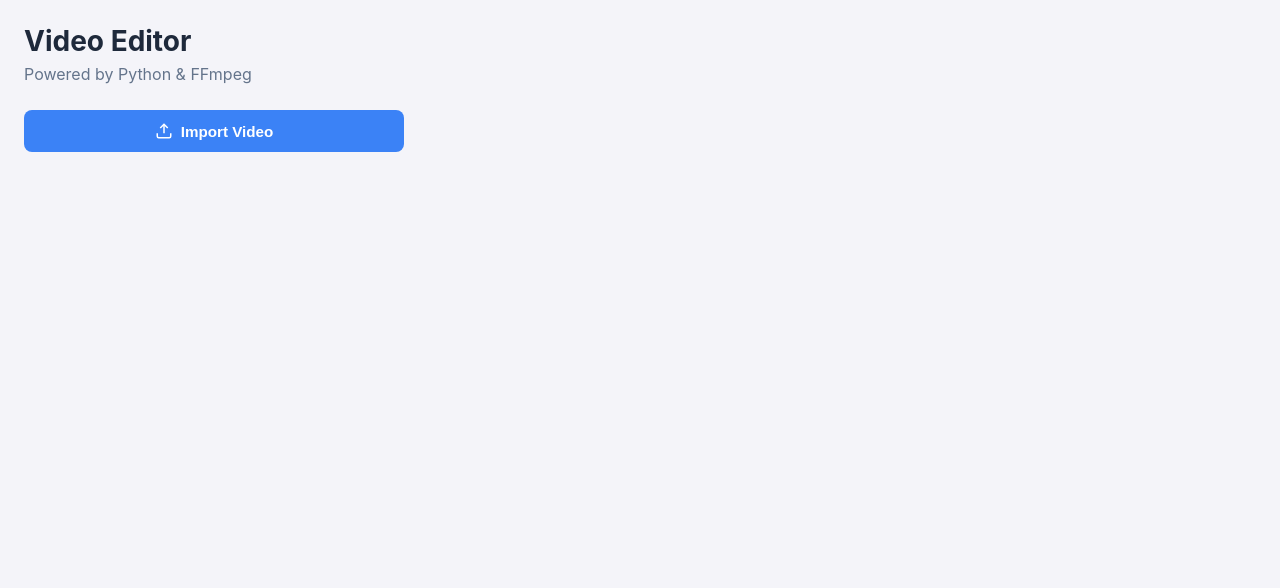
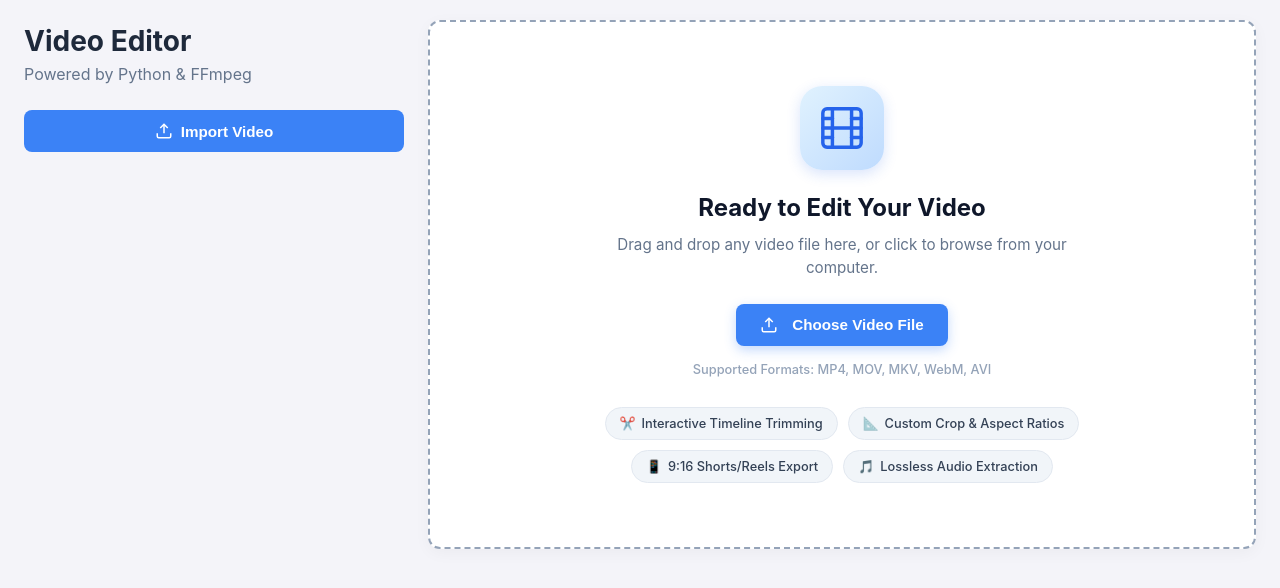
Before and after one commit to kartik08pandey/Explormee_video_editing_tool, a Flask app: template templates/index.html in a window 1280 px wide. Shown: the top 588 px of the page. Run offline with Flask 2, Linux system fonts and the light colour scheme; the template is opened without the code that fills it, so the values that code supplies are empty.

Commit message:
Fix Safari visibility: switch port to 5050 to avoid macOS AirPlay conflict, use 127.0.0.1, and add empty workspace dropzone

```diff
--- a/app.py
+++ b/app.py
@@ -638,7 +638,9 @@ if __name__ == '__main__':
         print("FFmpeg verification passed.")
 
     print(f"Output directory initialized at: {app.config['UPLOAD_FOLDER']}")
-    print("Open http://localhost:5000 in your web browser.")
+    port = int(os.environ.get('PORT', 5050))
+    print(f"Server running at: http://127.0.0.1:{port}")
+    print(f"Open http://127.0.0.1:{port} in your web browser.")
     print("-----------------------------------\n")
 
-    app.run(host='0.0.0.0', port=5000, debug=True)
+    app.run(host='0.0.0.0', port=port, debug=True)
--- a/templates/index.html
+++ b/templates/index.html
@@ -196,6 +196,80 @@
         .drag-handle { margin-right: 8px; color: var(--text-secondary); cursor: grab; font-size: 1.1rem; user-select: none; }
 
         .tools-section { display: none; } /* Hidden until upload */
+
+        /* Empty Workspace Welcome Dropzone */
+        .empty-workspace-card {
+            display: flex;
+            flex-direction: column;
+            align-items: center;
+            justify-content: center;
+            text-align: center;
+            padding: 64px 32px;
+            border: 2px dashed #94a3b8;
+            background: #ffffff;
+            border-radius: var(--radius-lg);
+            cursor: pointer;
+            transition: all 0.2s cubic-bezier(0.4, 0, 0.2, 1);
+            box-shadow: 0 4px 16px rgba(0, 0, 0, 0.04);
+            min-height: 420px;
+        }
+        .empty-workspace-card:hover, .empty-workspace-card.dragover {
+            border-color: #3b82f6;
+            background: #eff6ff;
+            transform: translateY(-2px);
+            box-shadow: 0 8px 24px rgba(59, 130, 246, 0.15);
+        }
+        .empty-icon-wrap {
+            width: 84px;
+            height: 84px;
+            border-radius: 22px;
+            background: linear-gradient(135deg, #e0f2fe, #bfdbfe);
+            color: #2563eb;
+            display: flex;
+            align-items: center;
+            justify-content: center;
+            margin-bottom: 20px;
+            box-shadow: 0 4px 14px rgba(37, 99, 235, 0.18);
+        }
+        .empty-title {
+            font-size: 1.5rem;
+            font-weight: 700;
+            color: #0f172a;
+            margin: 0 0 8px 0;
+        }
+        .empty-subtitle {
+            font-size: 0.95rem;
+            color: #64748b;
+            margin: 0 0 24px 0;
+            max-width: 480px;
+            line-height: 1.5;
+        }
+        .empty-formats {
+            font-size: 0.8rem;
+            color: #94a3b8;
+            margin-top: 14px;
+            font-weight: 500;
+        }
+        .empty-features-grid {
+            display: flex;
+            flex-wrap: wrap;
+            justify-content: center;
+            gap: 10px;
+            margin-top: 28px;
+            max-width: 600px;
+        }
+        .empty-feat-pill {
+            background: #f1f5f9;
+            border: 1px solid #e2e8f0;
+            color: #334155;
+            padding: 6px 14px;
+            border-radius: 9999px;
+            font-size: 0.8rem;
+            font-weight: 500;
+            display: flex;
+            align-items: center;
+            gap: 6px;
+        }
 
         /* Header */
         .header { margin-bottom: 24px; }
@@ -819,8 +893,41 @@
     </div>
 
     <!-- Main Workspace -->
-    <div class="workspace tools-section" id="workspace">
-        <div class="card" id="workspaceCard">
+    <div class="workspace" id="workspace">
+        <!-- Empty State Welcome Dropzone (Visible before upload) -->
+        <div class="card empty-workspace-card" id="emptyWorkspaceState" onclick="document.getElementById('fileInput').click()">
+            <div class="empty-icon-wrap">
+                <svg width="46" height="46" viewBox="0 0 24 24" fill="none" stroke="currentColor" stroke-width="1.8" stroke-linecap="round" stroke-linejoin="round">
+                    <rect x="2" y="2" width="20" height="20" rx="2.18" ry="2.18"></rect>
+                    <line x1="7" y1="2" x2="7" y2="22"></line>
+                    <line x1="17" y1="2" x2="17" y2="22"></line>
+                    <line x1="2" y1="12" x2="22" y2="12"></line>
+                    <line x1="2" y1="7" x2="7" y2="7"></line>
+                    <line x1="2" y1="17" x2="7" y2="17"></line>
+                    <line x1="17" y1="17" x2="22" y2="17"></line>
+                    <line x1="17" y1="7" x2="22" y2="7"></line>
+                </svg>
+            </div>
+            <h2 class="empty-title">Ready to Edit Your Video</h2>
+            <p class="empty-subtitle">Drag and drop any video file here, or click to browse from your computer.</p>
+            <button type="button" class="btn" style="padding: 12px 24px; font-size: 0.95rem; font-weight: 600; width: auto; box-shadow: 0 4px 12px rgba(59, 130, 246, 0.3);">
+                <svg width="18" height="18" viewBox="0 0 24 24" fill="none" stroke="currentColor" stroke-width="2" style="margin-right: 6px; vertical-align: -3px;">
+                    <path d="M21 15v4a2 2 0 0 1-2 2H5a2 2 0 0 1-2-2v-4"></path>
+                    <polyline points="17 8 12 3 7 8"></polyline>
+                    <line x1="12" y1="3" x2="12" y2="15"></line>
+                </svg>
+                Choose Video File
+            </button>
+            <div class="empty-formats">Supported Formats: MP4, MOV, MKV, WebM, AVI</div>
+            <div class="empty-features-grid">
+                <div class="empty-feat-pill"><span>✂️</span> Interactive Timeline Trimming</div>
+                <div class="empty-feat-pill"><span>📐</span> Custom Crop & Aspect Ratios</div>
+                <div class="empty-feat-pill"><span>📱</span> 9:16 Shorts/Reels Export</div>
+                <div class="empty-feat-pill"><span>🎵</span> Lossless Audio Extraction</div>
+            </div>
+        </div>
+
+        <div class="card tools-section" id="workspaceCard">
             <!-- Active Video Banner -->
             <div id="activeVideoBanner" class="active-video-banner" style="display: none;">
                 <div style="display: flex; align-items: center; gap: 8px;">
@@ -881,7 +988,7 @@
         </div>
 
         <!-- Extract Audio Tool (Full width below Split Tool) -->
-        <div class="card">
+        <div class="card tools-section" id="audioCard">
             <div class="card-title">Extract Audio</div>
             <div class="grid-2">
                 <div>
@@ -944,6 +1051,22 @@
         if (e.target.files.length) handleUpload(e.target.files[0]);
     });
 
+    const emptyWorkspaceState = document.getElementById('emptyWorkspaceState');
+    if (emptyWorkspaceState) {
+        emptyWorkspaceState.addEventListener('dragover', (e) => {
+            e.preventDefault();
+            emptyWorkspaceState.classList.add('dragover');
+        });
+        emptyWorkspaceState.addEventListener('dragleave', () => {
+            emptyWorkspaceState.classList.remove('dragover');
+        });
+        emptyWorkspaceState.addEventListener('drop', (e) => {
+            e.preventDefault();
+            emptyWorkspaceState.classList.remove('dragover');
+            if (e.dataTransfer.files.length) handleUpload(e.dataTransfer.files[0]);
+        });
+    }
+
     function showStatus(elementId, type, message) {
         const el = document.getElementById(elementId);
         el.className = `status-box status-${type}`;
@@ -1001,7 +1124,9 @@
             const banner = document.getElementById('activeVideoBanner');
             if (banner) banner.style.display = 'none';
 
-            // Show workspace & load video
+            // Hide empty workspace state & reveal editor tools
+            const emptyWorkspaceState = document.getElementById('emptyWorkspaceState');
+            if (emptyWorkspaceState) emptyWorkspaceState.style.display = 'none';
             document.querySelectorAll('.tools-section').forEach(el => el.style.display = 'block');
             document.getElementById('videoTimeOverlay').style.display = 'block';
 
```
Also changed, not shown: 2 other files.
